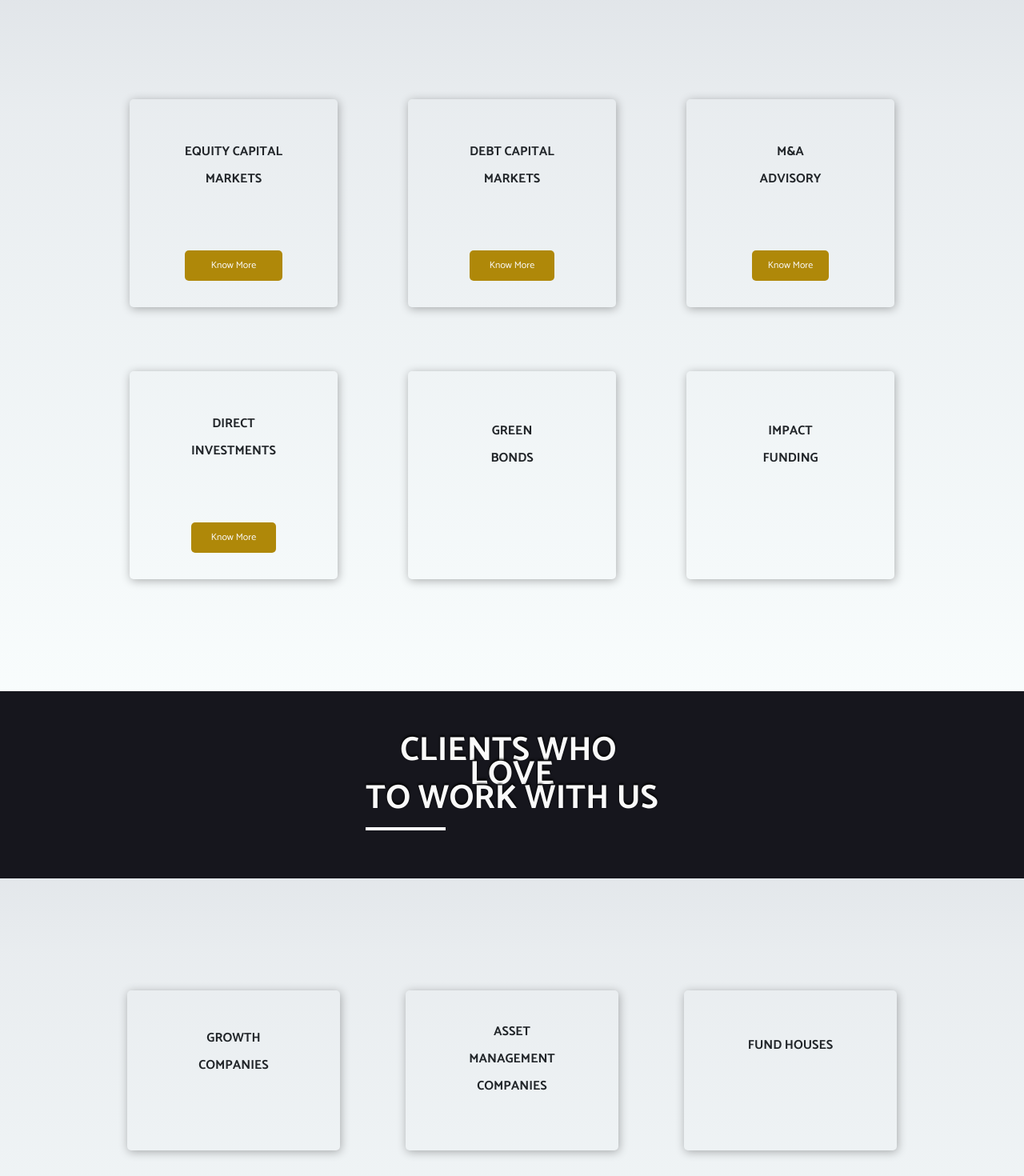
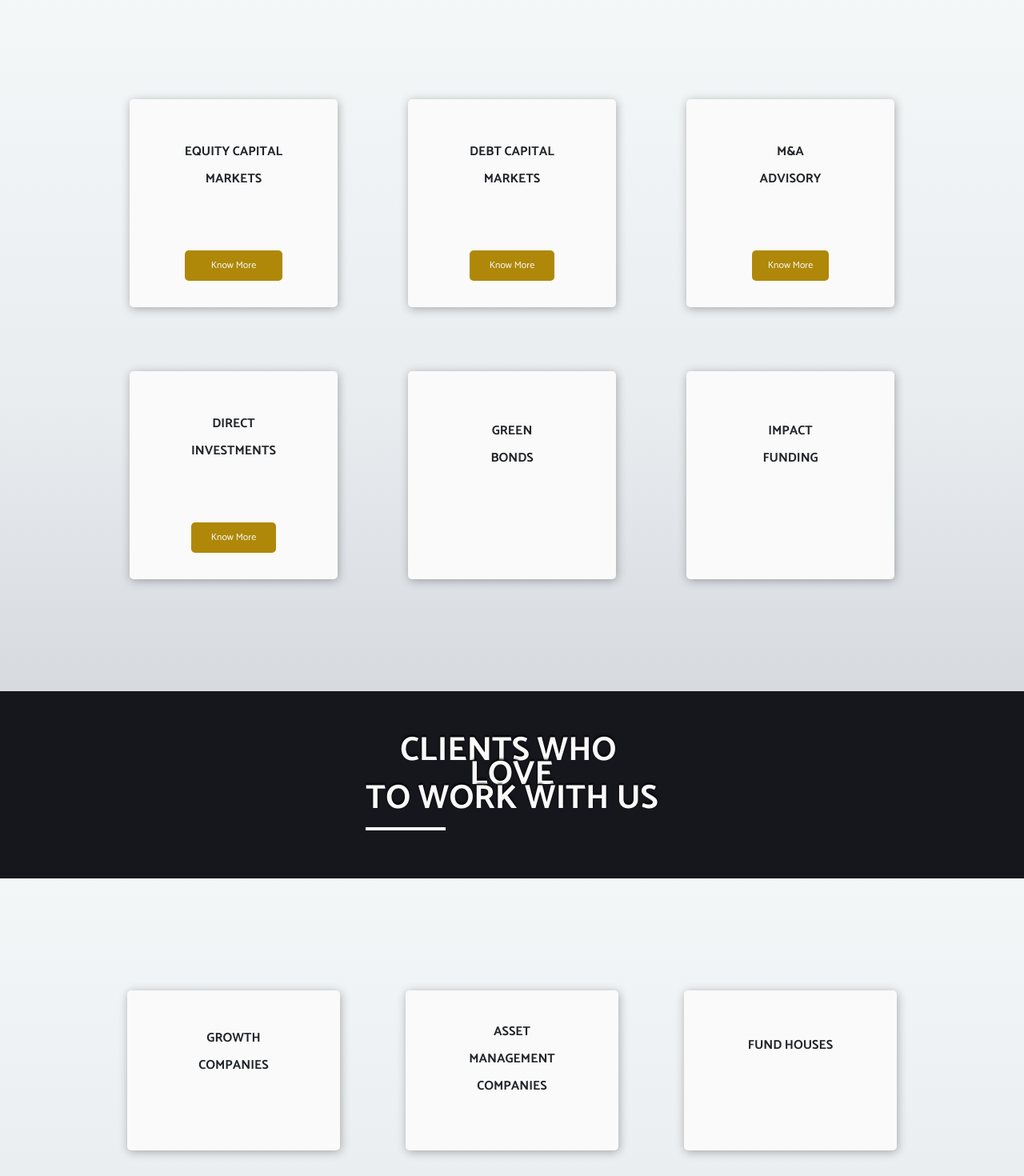
Before and after one commit to mritunjaysaha/project-1, a Next.js app: page / in a window 1280 px wide. Shown: the part 1020-2490 px from the top of the page at 80% size. Built offline with nearby package versions, Linux system fonts and the light colour scheme.

Commit message:
made background white

```diff
--- a/src/body.jsx
+++ b/src/body.jsx
@@ -99,7 +99,7 @@ export function Body() {
             </section>
 
             {/* blog section */}
-            <section className={styles.blogSection}>
+            <section className={`${styles.blogSection} ${styles.gradient1}`}>
                 <div className={`${styles.backgroundBlack}`}>
                     <h3 className={`${styles.multiLineHeader}`}>
                         Our
--- a/styles/cards.module.scss
+++ b/styles/cards.module.scss
@@ -4,7 +4,7 @@
     font-family: $font-family;
     font-size: $fs-small;
     aspect-ratio: 1/1;
-
+    background-color: $white;
     margin: 4rem;
 
     height: 20rem;
@@ -21,6 +21,7 @@
 .clienteleCards {
     font-family: $font-family;
     font-size: $fs-small;
+    background-color: $white;
 
     width: 60vw;
     aspect-ratio: 4/3;
--- a/styles/teamPageCards.module.scss
+++ b/styles/teamPageCards.module.scss
@@ -12,8 +12,8 @@
     text-align: center;
 
     height: 40rem;
-
-    border: 1px solid white;
+    background-color: $white;
+    // border: 1px solid $white;
     border-radius: 0.5rem;
 
     box-shadow: $box-shadow;
```
Also changed, not shown: styles/body.module.scss (+1 -9 lines).
